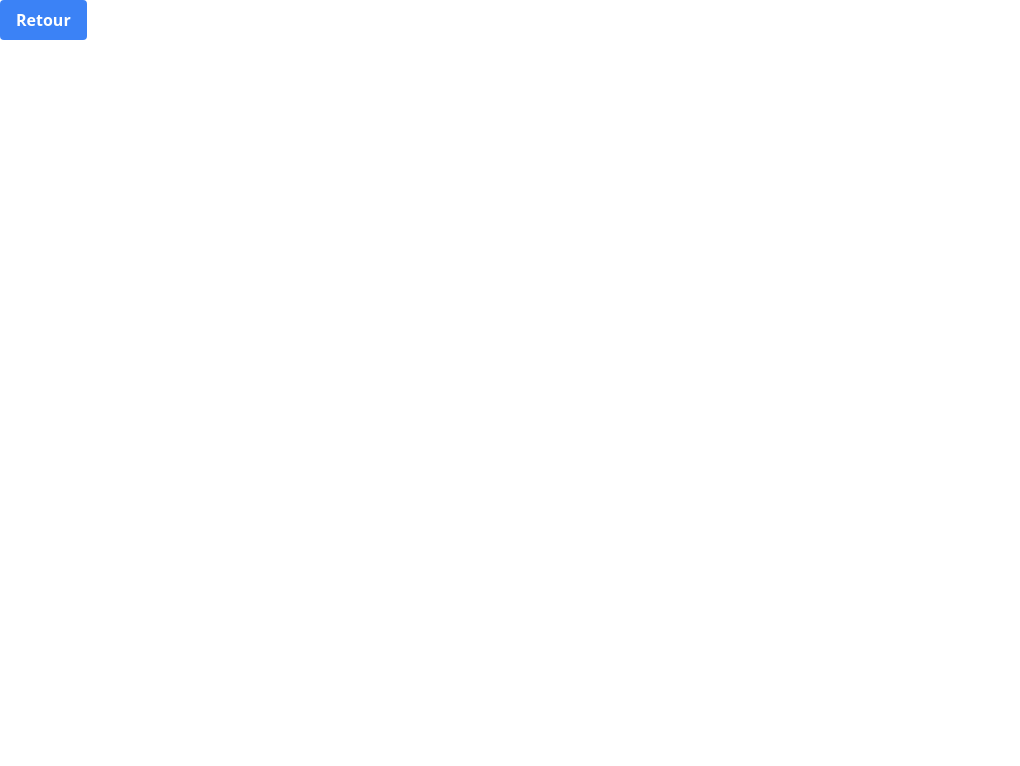
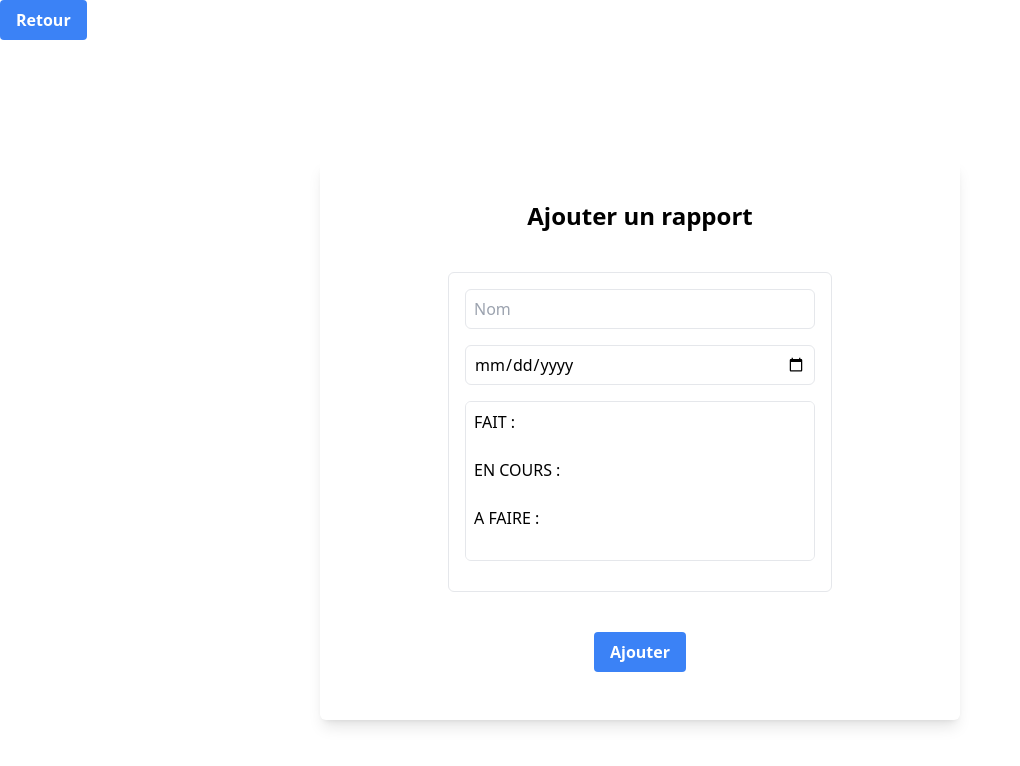
Before and after one commit to Djessy-lab/nuxtProject, a Nuxt app: page /add-report in a window 1280 px wide. Shown: the top 766 px of the page, without its empty margins (0-1020 px from the left). Built offline with nearby package versions, Linux system fonts and the light colour scheme.

Commit message:
Ajout de rapport (Sans db)

```diff
--- /dev/null
+++ b/components/NewReportForm.vue
@@ -0,0 +1,53 @@
+<template>
+  <div>
+    <div class="h-[100vh] flex justify-center items-center align-middle">
+      <div class="rounded-md shadow-lg w-[50%] h-[70vh] max-lg:w-full max-lg:h-full">
+        <div class="">
+          <div>
+            <h1 class="text-2xl font-bold text-center mt-10">
+              Ajouter un rapport
+            </h1>
+          </div>
+          <div class="flex justify-center p-4 mx-auto mt-10 border rounded-md h-80 w-96">
+            <p>
+              <input v-model="name" @input="report.name = $event.target.value" type="text" class="border rounded-md w-full h-10 p-2" placeholder="Nom" />
+              <input v-model="date" @input="report.date = $event.target.value" type="date" class="border rounded-md w-full h-10 mt-4 p-2" placeholder="Date" />
+              <textarea v-model="report.content" @input="report.content = $event.target.value"
+                class="border rounded-md w-full h-40 mt-4 p-2 resize-none" placeholder="Contenu"></textarea>
+            </p>
+          </div>
+          <div class="flex justify-center mt-10">
+            <Button text="Ajouter" variant="3" @click="submitReport" />
+          </div>
+        </div>
+      </div>
+    </div>
+  </div>
+</template>
+
+<script>
+export default {
+  name: "NewReportForm",
+  data() {
+    return {
+      date: null,
+      name: "",
+      report: {
+        name: "John Doe",
+        date: new Date().toLocaleDateString(),
+        content: `FAIT :
+
+EN COURS :
+
+A FAIRE :
+`
+      }
+    }
+  },
+  methods: {
+    submitReport() {
+      this.$emit('newReport', this.report)
+    },
+  },
+}
+</script>
--- a/pages/add-report.vue
+++ b/pages/add-report.vue
@@ -1,6 +1,7 @@
 <template>
   <div>
     <Button text="Retour" variant="3" @click="handleClick()" />
+    <NewReportForm @newReport="handleNewReport" />
   </div>
 </template>
 
@@ -9,11 +10,23 @@ export default {
   name: "add-report",
   data() {
     return {
+
     }
   },
   methods: {
     handleClick() {
       this.$router.push('/')
+    },
+    handleNewReport(report) {
+      console.log(report);
+      this.$router.push({
+        path: '/',
+        query: {
+          name: report.name,
+          date: report.date,
+          content: report.content
+        }
+      });
     }
   },
 }
--- a/pages/index.vue
+++ b/pages/index.vue
@@ -5,7 +5,7 @@
       <Button text="Ajouter un rapport" variant="1" @click="handleClick()" />
     </div>
     <div class="grid grid-cols-4 gap-4 max-lg:grid-cols-1 mt-20 p-10">
-      <div v-for="(card, index) in cards">
+      <div v-for="(card, index) in cards" :key="index">
         <Card :buttonClick="() => buttonClick(card)" :key="index" :name="card.name" :date="card.date"
           :content="card.content" />
       </div>
@@ -28,6 +28,17 @@ export default {
       ]
     }
   },
+  mounted() {
+    const { name, date, content } = this.$route.query;
+    if (name && date && content) {
+      this.cards.push({ id: this.cards.length + 1, name, date, content });
+    }
+  },
+  watch: {
+    cards(){
+      this.$router.push({ query: {} });
+    }
+  },
   methods: {
     handleClick() {
       this.$router.push('/add-report')
```
